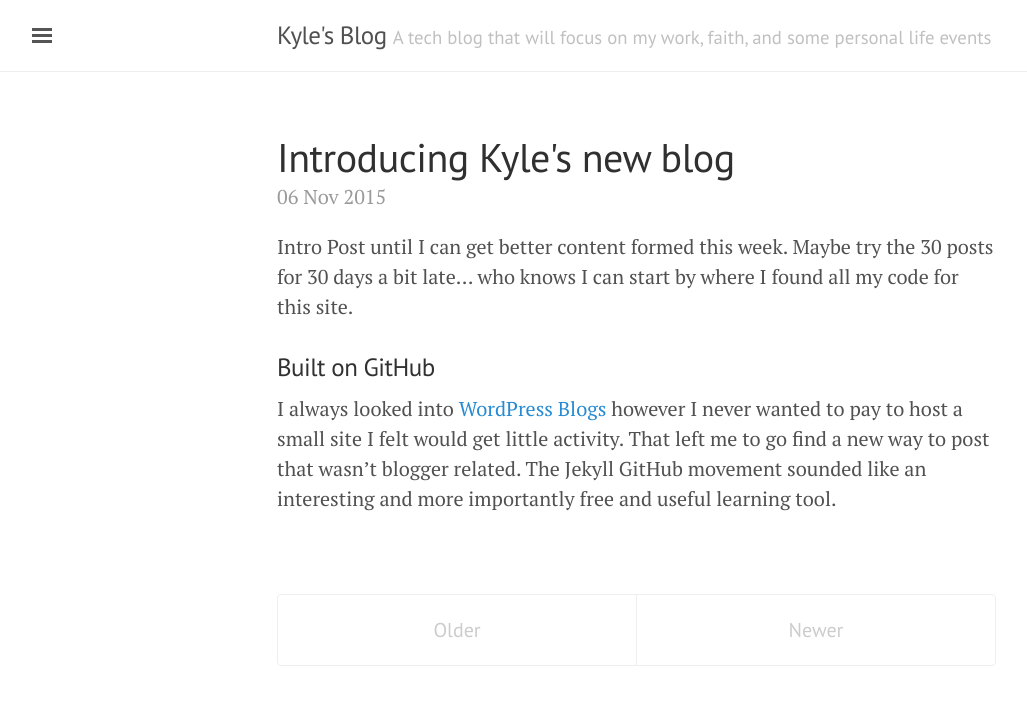
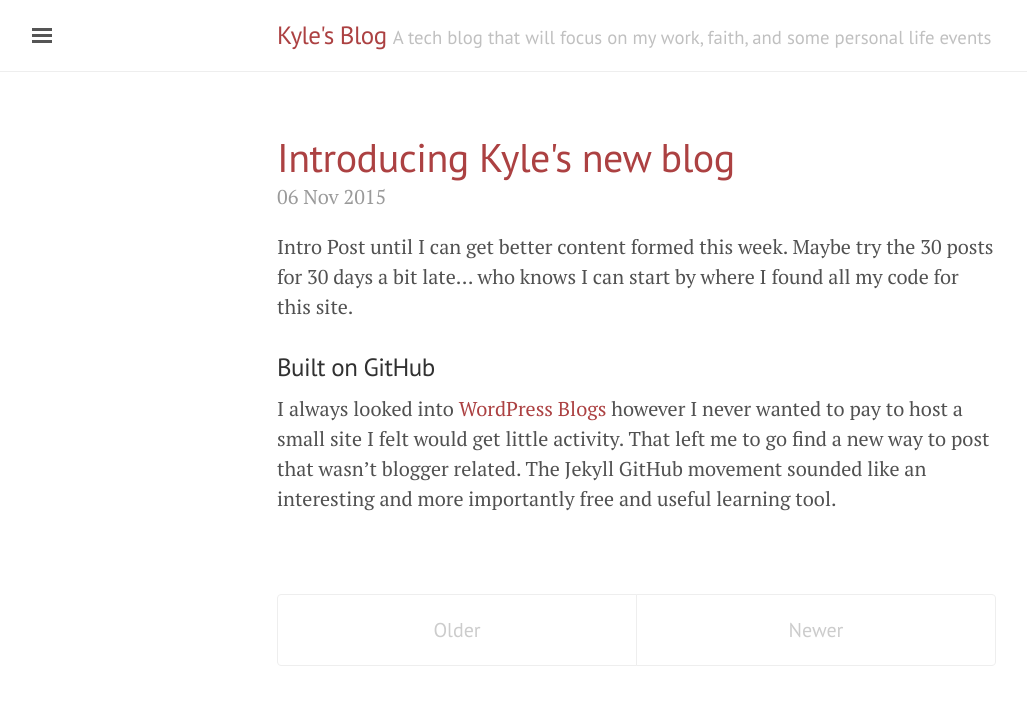
Before and after one commit to aggiec05/aggiec05.github.io, a Jekyll site: the page built from index.html, in a window 1280 px wide. Shown: the top 705 px of the page, without its empty margins (3-1030 px from the left). Built offline with Jekyll 4.4.1, drawn with Linux system fonts in a browser that asks for light colours; the list of posts is cut into pages by our own code.

Commit message:
fixed theme and sidebar

```diff
--- a/_includes/sidebar.html
+++ b/_includes/sidebar.html
@@ -25,8 +25,7 @@
       {% endif %}
     {% endfor %}
 
-    <a class="sidebar-nav-item" href="{{ site.github.repo }}/archive/v{{ site.version }}.zip">Download</a>
-    <a class="sidebar-nav-item" href="{{ site.github.repo }}">GitHub project</a>
+    <a class="sidebar-nav-item" href="{{ site.github.repo }}">AggieC05 GitHub project's</a>
     <span class="sidebar-nav-item">Currently v{{ site.version }}</span>
   </nav>
 
--- a/_layouts/default.html
+++ b/_layouts/default.html
@@ -3,7 +3,7 @@
 
   {% include head.html %}
 
-  <body>
+  <body class="theme-base-08">
 
     {% include sidebar.html %}
 
```
